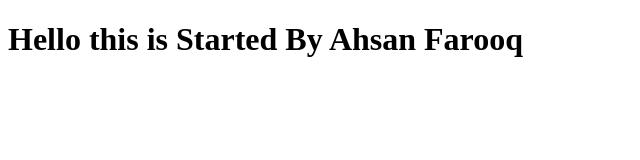
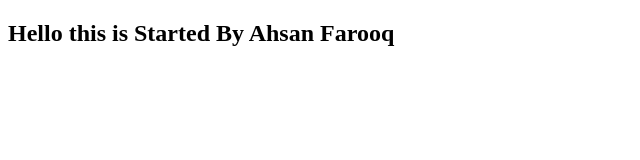
Before and after one commit to ahsanfarooq3423/Testing-Git, a plain HTML site: page index.html in a window 1280 px wide. Shown: the whole page, without its empty margins (0-640 px from the left). Drawn offline with Linux system fonts and the light colour scheme.

Commit message:
index file changes to h2

```diff
--- a/index.html
+++ b/index.html
@@ -6,6 +6,6 @@
     <title>Document</title>
   </head>
   <body>
-    <h1>Hello this is Started By Ahsan Farooq</h1>
+    <h2>Hello this is Started By Ahsan Farooq</h2>
   </body>
 </html>
```
